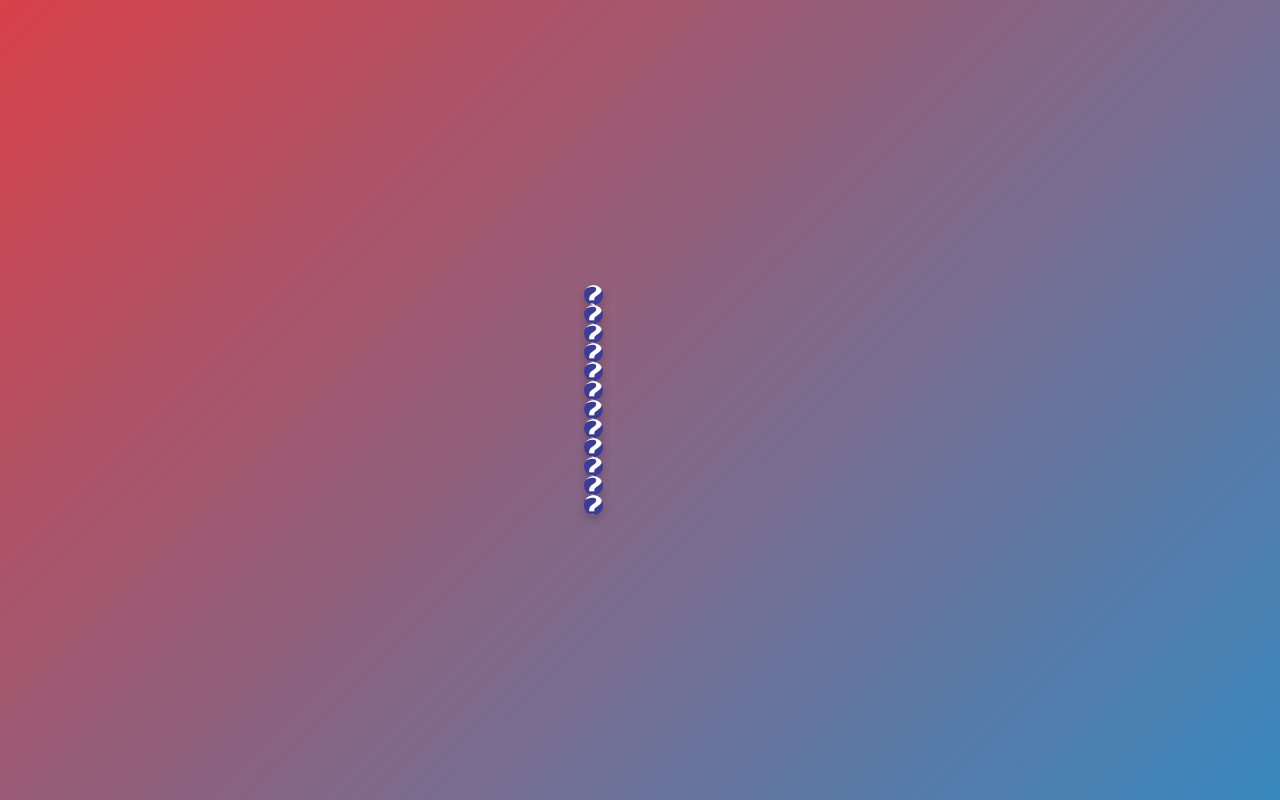
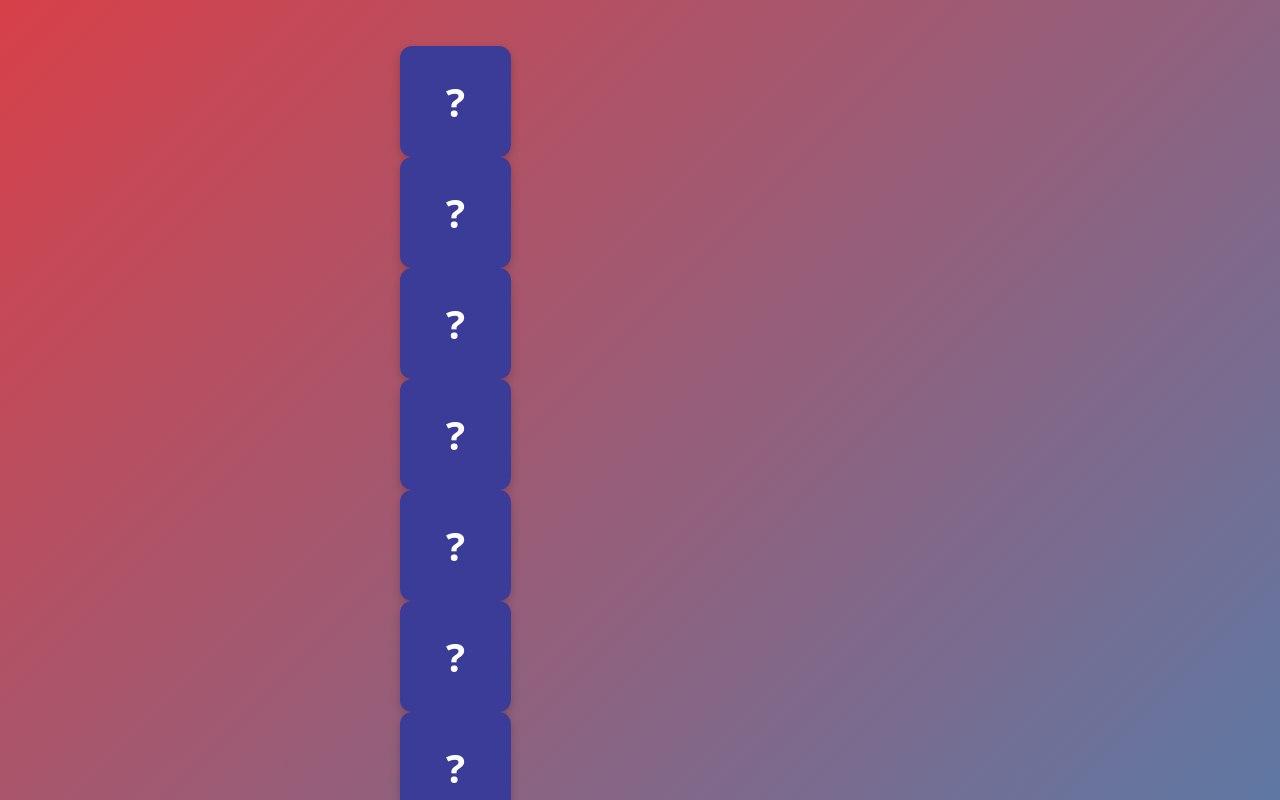
Before and after one commit to tanmayidodmani/memory-game, a React (Vite) app: page /memory-game/game in a window 1280 px wide. Shown: the top 800 px of the page. Built offline with nearby package versions, Linux system fonts and the light colour scheme.

Commit message:
fix code

```diff
--- a/src/index.css
+++ b/src/index.css
@@ -6,6 +6,7 @@
 
 body {
   min-height: 100vh;
+  width: 100vw;
   background-color: rgb(191, 208, 221);
   background: linear-gradient(135deg, #d74048 0%, #3989bf 100%);
   font-family: system-ui, -apple-system, BlinkMacSystemFont, 'Segoe UI', Roboto, sans-serif;
@@ -15,6 +16,15 @@ body {
   justify-content: center;
   padding: 16px;
   overflow-x: hidden;
+}
+
+#root {
+  width: 100%;
+  max-width: 600px;
+  display: flex;
+  flex-direction: column;
+  align-items: center;
+  justify-content: center;
 }
 
 .home-page {
@@ -69,13 +79,14 @@ body {
 }
 
 .game-container {
-  display: grid;
-  grid-template-columns: repeat(4, 1fr);
+  display: grid !important;
+  grid-template-columns: repeat(4, 1fr) !important;
   gap: 12px;
   width: 100%;
   max-width: 500px;
-  margin: 0 auto;
+  margin: 20px auto;
   padding: 10px;
+  box-sizing: border-box;
 }
 
 .card {
@@ -86,6 +97,9 @@ body {
   cursor: pointer;
   box-shadow: 0 4px 10px rgba(0, 0, 0, 0.2);
   transition: transform 0.2s ease, box-shadow 0.2s ease;
+  display: flex;
+  align-items: center;
+  justify-content: center;
 }
 
 .card:hover {
@@ -162,8 +176,7 @@ body {
 @media (max-width: 480px) {
   .game-container {
     gap: 8px;
-    padding: 4px;
-    max-width: 360px;
+    padding: 6px;
   }
 
   .card {
```
